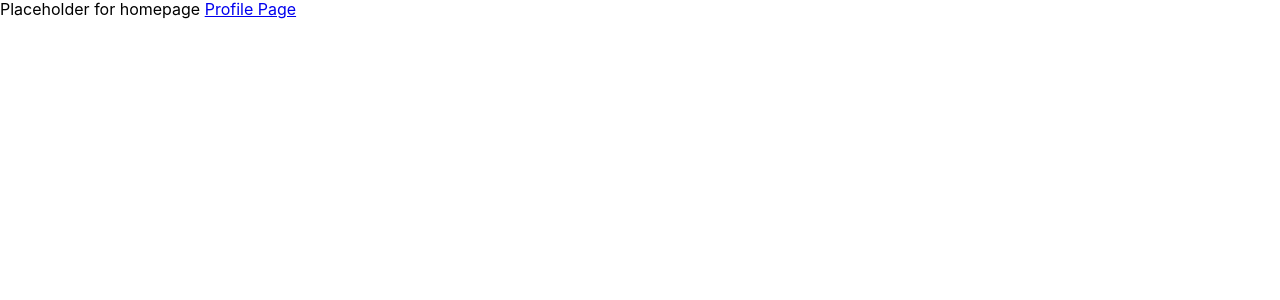
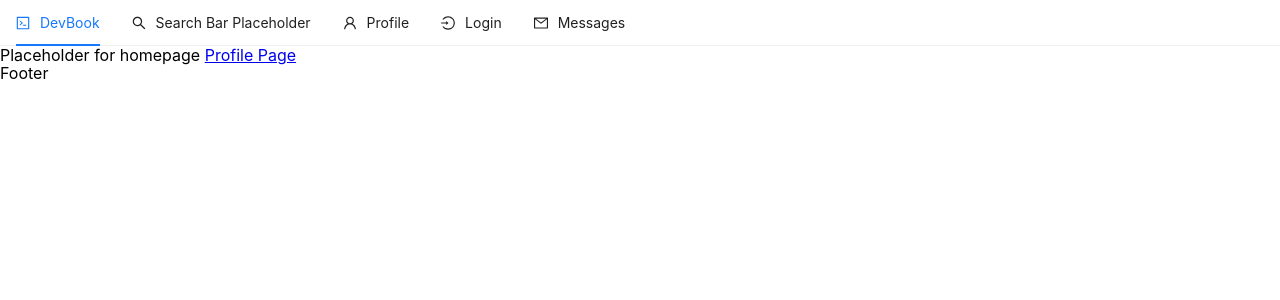
Before and after one commit to Esfan7/DevBook, a React (Create React App) app in the folder client/: page / in a window 1280 px wide. Shown: the top 300 px of the page. Built offline with nearby package versions, Linux system fonts and the light colour scheme.

Commit message:
reorganized index.js and app.js on client, footer and navbar display

```diff
--- a/client/src/App.js
+++ b/client/src/App.js
@@ -8,3 +8,67 @@
 // }
 
 // export default App;
+
+import React from 'react';
+import {Link} from 'react-router-dom';
+import { ApolloClient, InMemoryCache, ApolloProvider } from '@apollo/client';
+
+import './index.css';
+import './normalize.css'
+import ProfilePage from './components/pages/ProfilePage';
+import ProjectPage from './components/pages/ProjectPage';
+import testProjects from './testData';
+import DonationSuccessPage from './components/pages/DonationSuccessPage';
+import Navbar from './components/Navbar';
+import Footer from './components/Footer';
+
+import {
+    createBrowserRouter,
+    RouterProvider,
+  } from "react-router-dom";
+
+
+
+
+
+
+const client = new ApolloClient({
+    uri: '/graphql',
+    cache: new InMemoryCache(),
+  });
+
+ const App = () => {
+    const router = createBrowserRouter([
+        {
+          path: "/",
+          element: <div>Placeholder for homepage <Link to="/profile">Profile Page</Link></div>,
+        },
+        {
+            path: "/profile",
+            element: <ProfilePage/>,
+          },
+          {
+            path: "/project/:projectId",
+            element: <ProjectPage projects={testProjects} />
+          },
+          {
+            path: "/donation/success?:dollarAmount&:projectTitle",
+            element: <DonationSuccessPage />
+          },
+          {
+            path: "/donation/success",
+            element: <DonationSuccessPage />
+          }
+      ]);
+    return (
+        <ApolloProvider client={client}>
+            <Navbar />
+                <RouterProvider router={router}>
+                </RouterProvider>
+            <Footer />
+        </ApolloProvider>
+    );
+
+ };
+
+export default  App;
--- a/client/src/components/footer.js
+++ b/client/src/components/footer.js
@@ -1 +1,7 @@
 import React from 'react';
+
+const Footer = () => {
+    return (<div>Footer</div>)
+};
+
+export default Footer;
--- a/client/src/index.js
+++ b/client/src/index.js
@@ -1,56 +1,12 @@
 import React from 'react';
 import ReactDOM from 'react-dom/client';
-import {Link} from 'react-router-dom';
-import { ApolloClient, InMemoryCache, ApolloProvider } from '@apollo/client';
 
 import './index.css';
 import './normalize.css'
 import App from './App';
-import ProfilePage from './components/pages/ProfilePage';
-import ProjectPage from './components/pages/ProjectPage';
-import testProjects from './testData';
-import DonationSuccessPage from './components/pages/DonationSuccessPage'
-
-import {
-    createBrowserRouter,
-    RouterProvider,
-  } from "react-router-dom";
-
-
-const client = new ApolloClient({
-  uri: '/graphql',
-  cache: new InMemoryCache(),
-});
 
 
 
-const router = createBrowserRouter([
-  {
-    path: "/",
-    element: <div>Placeholder for homepage <Link to="/profile">Profile Page</Link></div>,
-  },
-  {
-      path: "/profile",
-      element: <ProfilePage/>,
-    },
-    {
-      path: "/project/:projectId",
-      element: <ProjectPage projects={testProjects} />
-    },
-    {
-      path: "/donation/success?:dollarAmount&:projectTitle",
-      element: <DonationSuccessPage />
-    },
-    {
-      path: "/donation/success",
-      element: <DonationSuccessPage />
-    }
-]);
 
 const root = ReactDOM.createRoot(document.getElementById('root'));
-root.render(
-  <ApolloProvider client={client}>
-    <RouterProvider router={router}>
-    </RouterProvider>
-  </ApolloProvider>,
-);
+root.render(<App />)
```
